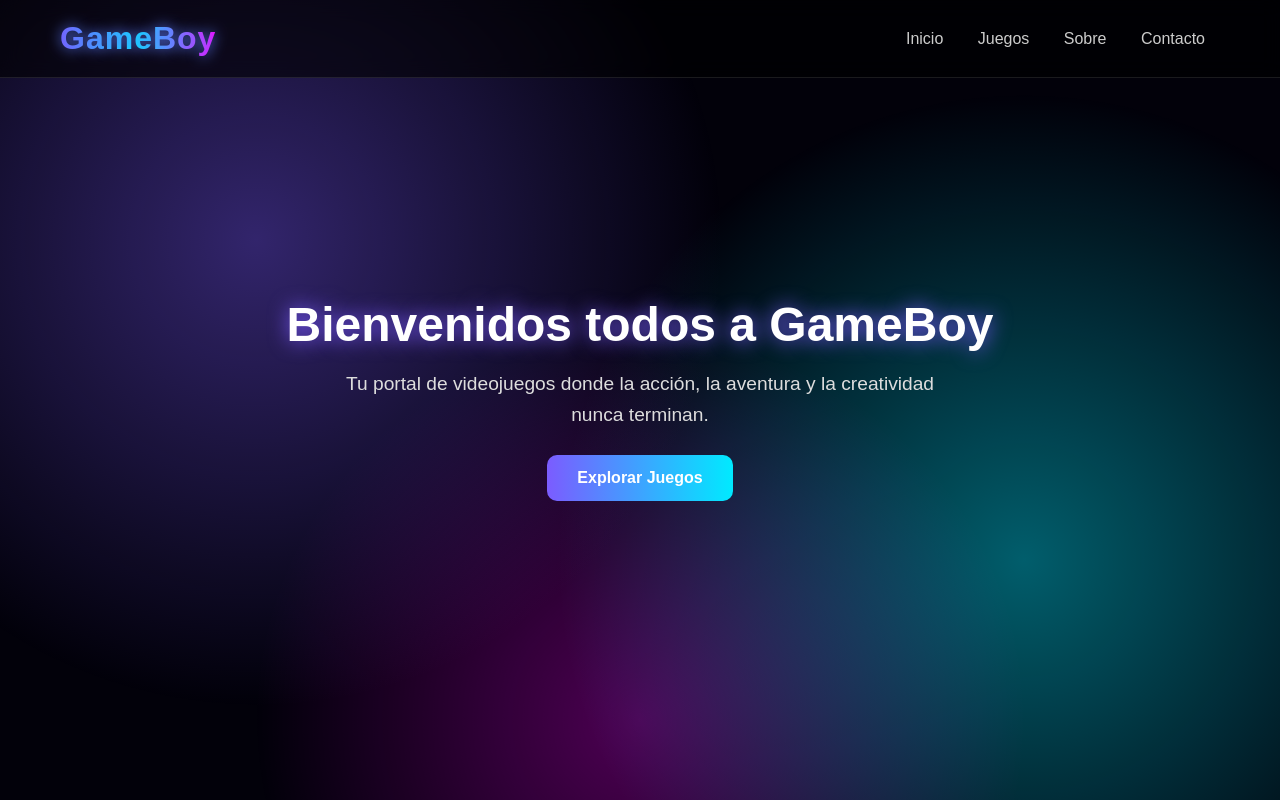
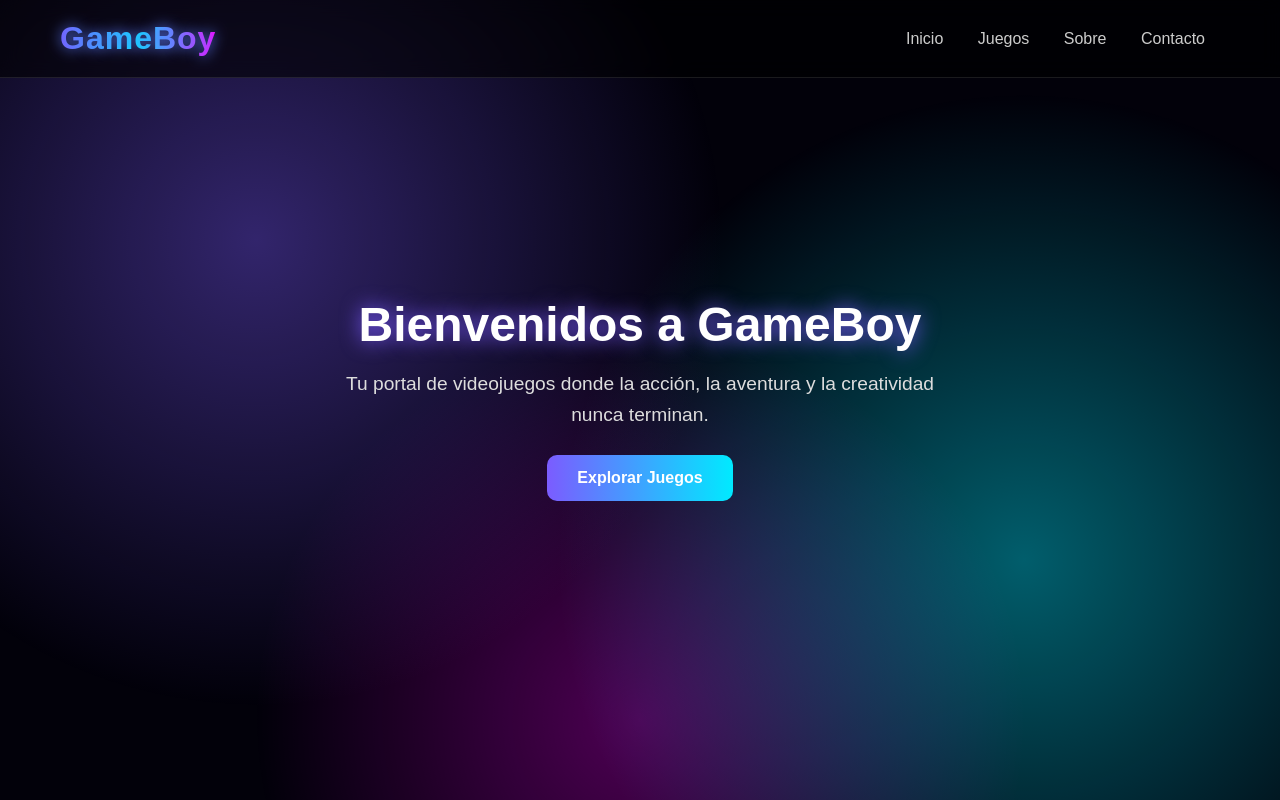
Before and after one commit to joanpolancodisla26-wq/Gameboy, a plain HTML site: page Index.html in a window 1280 px wide. Shown: the top 800 px of the page. Drawn offline with Linux system fonts and the light colour scheme.

Commit message:
puredepapa

```diff
--- a/Index.html
+++ b/Index.html
@@ -292,7 +292,7 @@
   </header>
 
   <section class="hero" id="inicio">
-    <h2>Bienvenidos todos a GameBoy</h2>
+    <h2>Bienvenidos a GameBoy</h2>
     <p>Tu portal de videojuegos donde la acción, la aventura y la creatividad nunca terminan.</p>
     <button class="btn" onclick="scrollToGames()">Explorar Juegos</button>
   </section>
```
